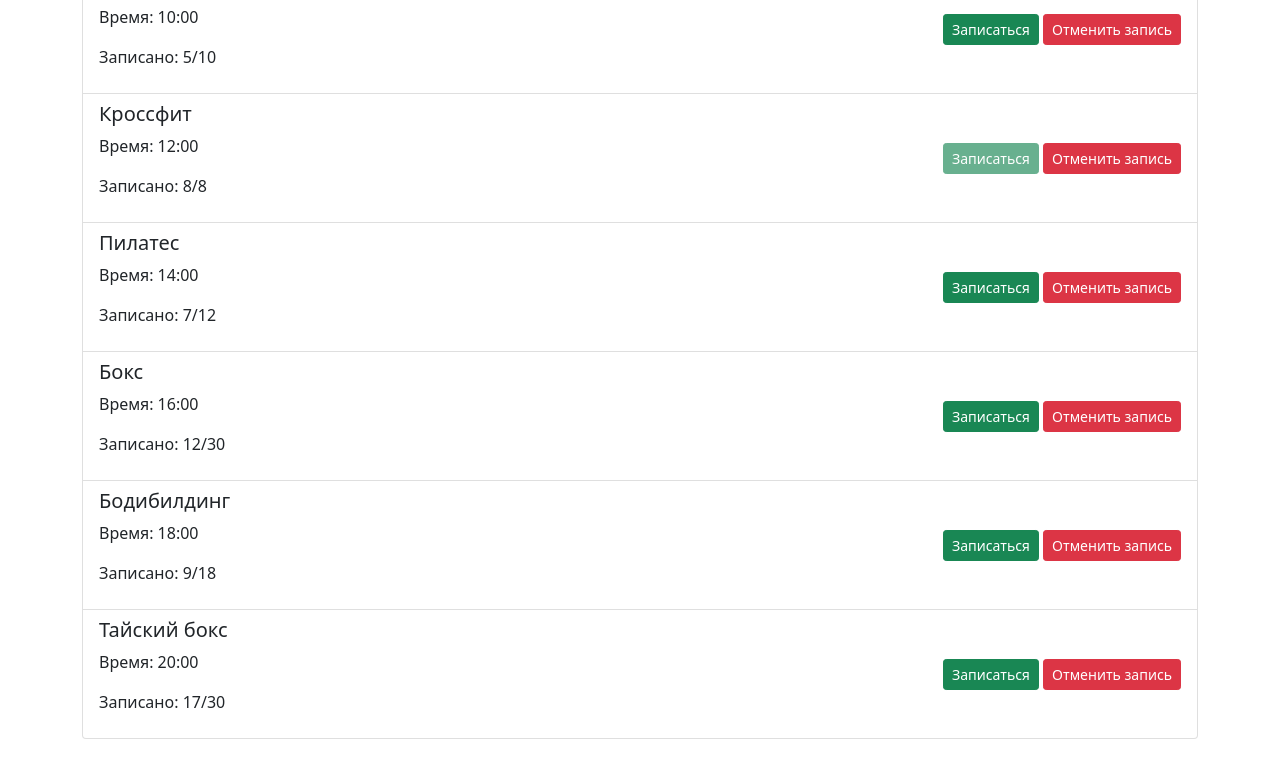
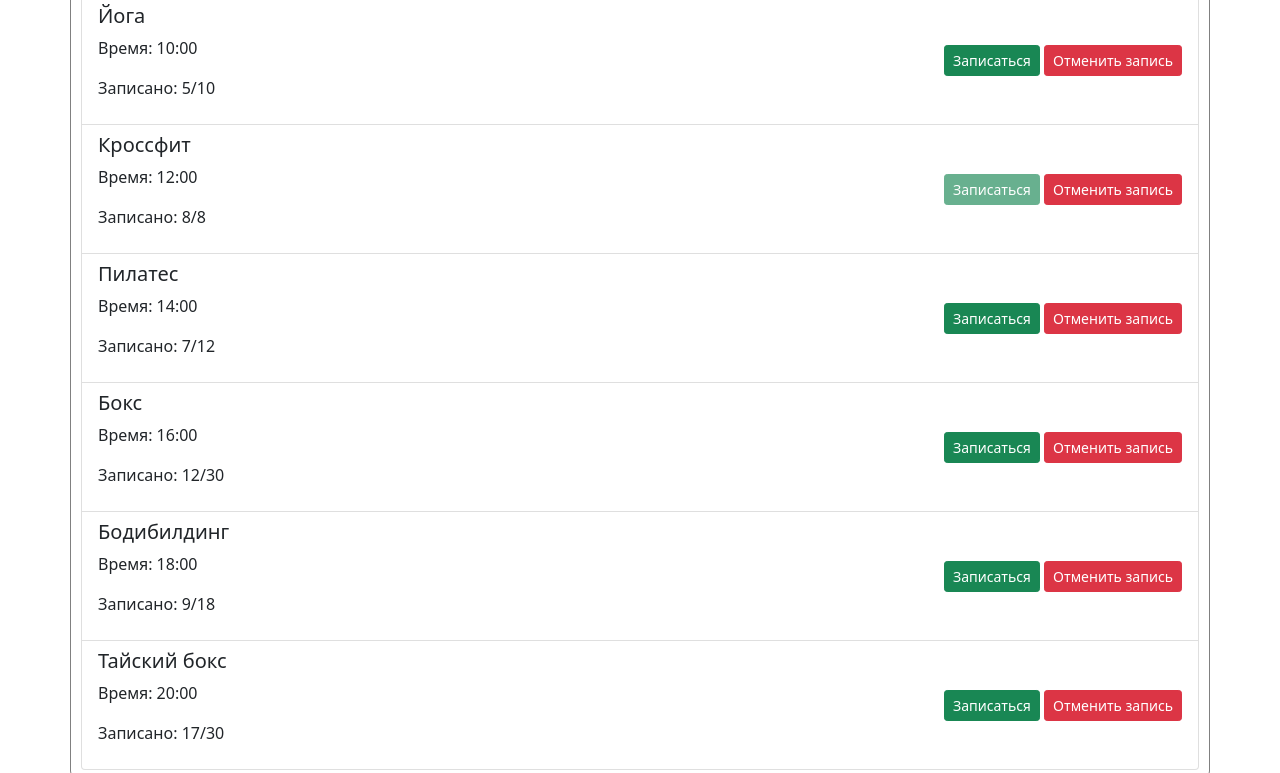
Before and after one commit to RustamITKholov/Homeworks-JavaScript-API-, a plain HTML site: page Homework1/index.html in a window 1280 px wide. Shown: the part 156-929 px from the top of the page. Before the commit the page ends 895 px from the top, so only its background shows below. Drawn offline with nearby package versions, Linux system fonts and the light colour scheme.

Commit message:
Добавил стили для родительского елемента списка занятий

```diff
--- a/Homework1/index.html
+++ b/Homework1/index.html
@@ -10,6 +10,17 @@
           rel="stylesheet"
           integrity="sha384-EVSTQN3/azprG1Anm3QDgpJLIm9Nao0Yz1ztcQTwFspd3yD65VohhpuuCOmLASjC"
           crossorigin="anonymous">
+    <style>
+        body {
+            padding: 20px;
+        }
+
+        .container {
+            border: 1px solid grey;
+            border-radius: 10px;
+            padding: 10px;
+        }
+    </style>
 </head>
 
 <body>
```
